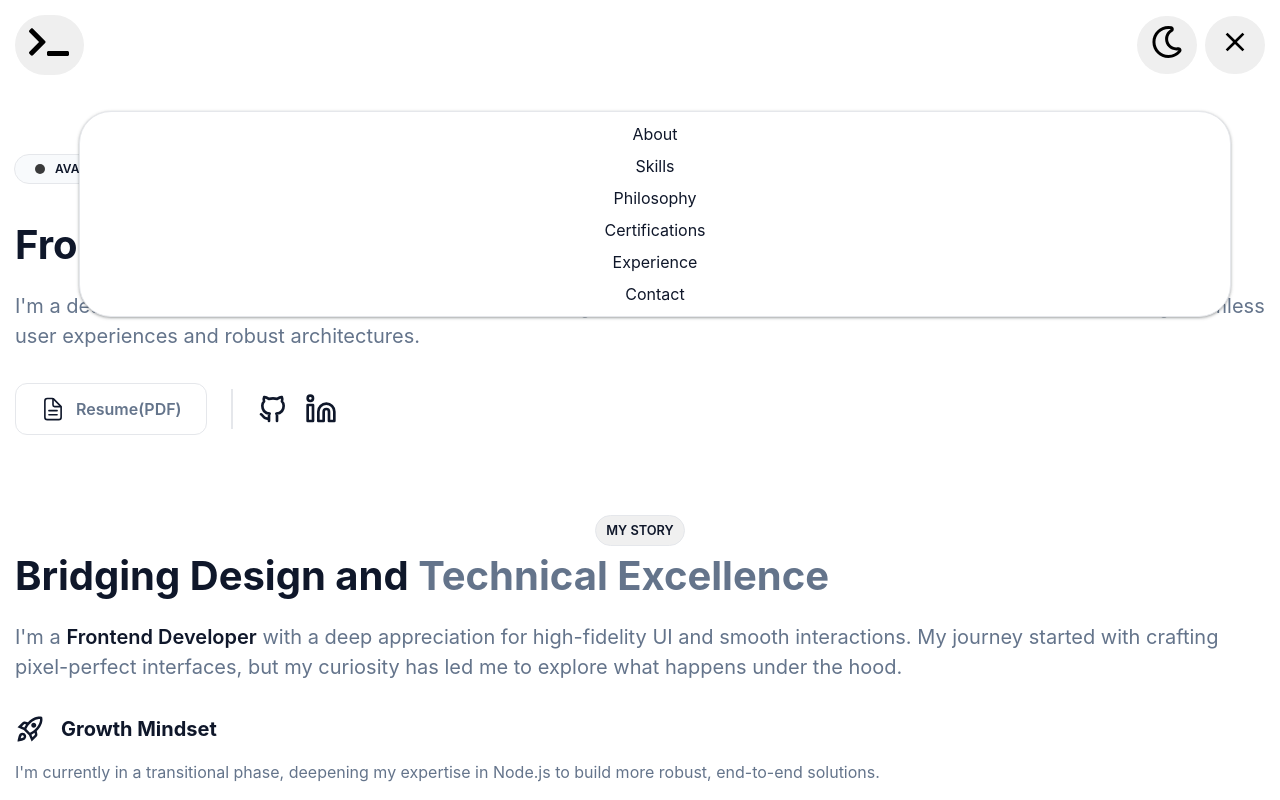
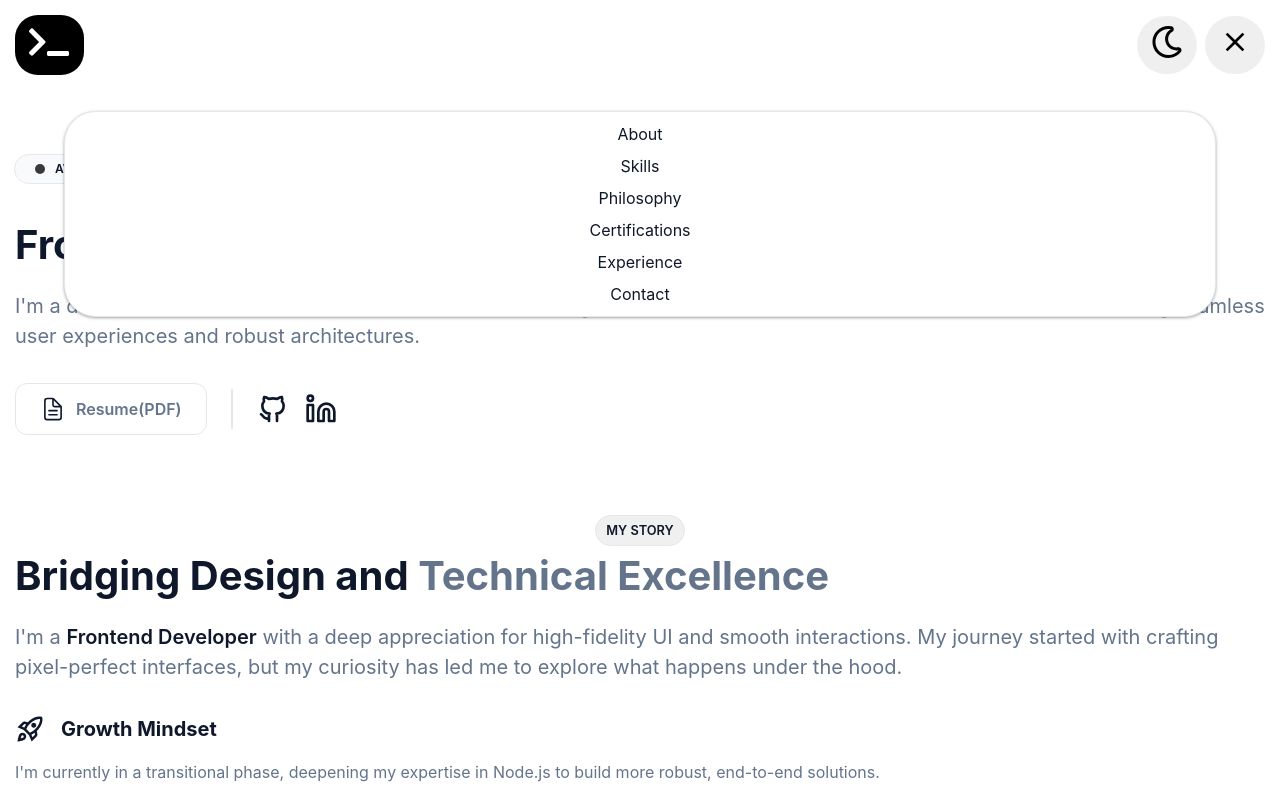
Before and after one commit to onkar-kulkarni-dev/frontend-portfolio, a React (Vite) app in the folder frontend-portfolio/: page / in a window 1280 px wide. Both pictures are taken after a click on the button 1235 px from the left and 45 px from the top of the page. Shown: the top 800 px of the page. Built offline with nearby package versions, Linux system fonts and the light colour scheme.

Commit message:
ui fixes

```diff
--- a/frontend-portfolio/src/components/common/Modal/Modal.module.scss
+++ b/frontend-portfolio/src/components/common/Modal/Modal.module.scss
@@ -1,7 +1,7 @@
 .modalContainer {
     border-radius: 32px;
     position: absolute;
-    left: 0;
+    left: -15px;
     top: 6rem;
     width: 100vw;
     display: flex;
--- a/frontend-portfolio/src/components/common/Navbar/Navbar.module.scss
+++ b/frontend-portfolio/src/components/common/Navbar/Navbar.module.scss
@@ -6,13 +6,18 @@
   height: 2rem;
 }
 
+.logoIcon {
+  color: var(--bg-color);
+}
+
 .logoContainer {
   border: none;
   cursor: pointer;
-  border-radius: 100px;
+  border-radius: 23px;
   padding: 10px;
   height: 3.75rem;
   width: 4.3rem;
+  background: var(--submit-btn-background);
 }
 
 .iconContainer {
@@ -86,7 +91,7 @@
 .navbarShadow {
   box-shadow: var(--box-shadow);
   background: var(--bg-color);
-  border-radius: 12px;
+  border-radius: 36px;
   padding: 10px;
   top: 20px;
 }
--- a/frontend-portfolio/src/components/common/Navbar/Navbar.tsx
+++ b/frontend-portfolio/src/components/common/Navbar/Navbar.tsx
@@ -1,5 +1,5 @@
-import React from "react";
-import styles from './Navbar.module.scss';
+import React, { useEffect, useRef } from "react";
+import styles from "./Navbar.module.scss";
 import ThemeToggle from "../ThemeToggle/ThemeToggle";
 import { IoMdMenu } from "react-icons/io";
 import { MdClose } from "react-icons/md";
@@ -12,29 +12,86 @@ type Props = {};
 const Navbar: React.FC<Props> = () => {
   const [isMenuOpen, setIsMenuOpen] = React.useState(false);
   const showShadow = useNavbarShadow();
+
+  const menuRef = useRef<HTMLUListElement | null>(null);
+
+  useEffect(() => {
+    function handleClickOutside(event: MouseEvent) {
+      if (menuRef.current && !menuRef.current.contains(event.target as Node)) {
+        setIsMenuOpen(false);
+      }
+    }
+
+    if (isMenuOpen) {
+      document.addEventListener("mousedown", handleClickOutside);
+    }
+
+    return () => {
+      document.removeEventListener("mousedown", handleClickOutside);
+    };
+  }, [isMenuOpen]);
+
   const handleMenu = () => {
     setIsMenuOpen(!isMenuOpen);
-  }
-  return <nav className={showShadow ? styles. navbarShadow : styles.header}>
-    {/* Mobile Navbar */}
+  };
+  return (
+    <nav className={showShadow ? styles.navbarShadow : styles.header}>
+      {/* Mobile Navbar */}
       <div>
-        <button className={styles.logoContainer}><FaTerminal className={styles.hamburgerLogo} /></button>
+        <button className={styles.logoContainer}>
+          <FaTerminal className={`${styles.hamburgerLogo} ${styles.logoIcon}`} />
+        </button>
       </div>
       <div className={styles.rightContainer}>
         <ThemeToggle />
-        {isMenuOpen ? <button className={styles.iconContainer} onClick={handleMenu}><MdClose className={styles.hamburgerLogo} /></button> : <button className={styles.iconContainer} onClick={handleMenu}><IoMdMenu className={styles.hamburgerLogo} /></button>}
-        {isMenuOpen && <Modal>
-          <ul className={styles.mobileMenu}>
-            <li><a href="#about" onClick={handleMenu}>About</a></li>
-            <li><a href="#skills" onClick={handleMenu}>Skills</a></li>
-            <li><a href="#philosophy" onClick={handleMenu}>Philosophy</a></li>
-            <li><a href="#certifications" onClick={handleMenu}>Certifications</a></li>
-            <li><a href="#experience" onClick={handleMenu}>Experience</a></li>
-            <li><a href="#contact" onClick={handleMenu}>Contact</a></li>
-          </ul>
-        </Modal>}
+        {isMenuOpen ? (
+          <button className={styles.iconContainer} onClick={handleMenu}>
+            <MdClose className={styles.hamburgerLogo} />
+          </button>
+        ) : (
+          <button className={styles.iconContainer} onClick={handleMenu}>
+            <IoMdMenu className={styles.hamburgerLogo} />
+          </button>
+        )}
+        {isMenuOpen && (
+          <Modal>
+            <ul ref={menuRef} className={styles.mobileMenu}>
+              <li>
+                <a href="#about" onClick={handleMenu}>
+                  About
+                </a>
+              </li>
+              <li>
+                <a href="#skills" onClick={handleMenu}>
+                  Skills
+                </a>
+              </li>
+              <li>
+                <a href="#philosophy" onClick={handleMenu}>
+                  Philosophy
+                </a>
+              </li>
+              <li>
+                <a href="#certifications" onClick={handleMenu}>
+                  Certifications
+                </a>
+              </li>
+              <li>
+                <a href="#experience" onClick={handleMenu}>
+                  Experience
+                </a>
+              </li>
+              <li>
+                <a href="#contact" onClick={handleMenu}>
+                  Contact
+                </a>
+              </li>
+            </ul>
+          </Modal>
+        )}
       </div>
-  </nav>;
+    </nav>
+  );
 };
 
 export default Navbar;
--- a/frontend-portfolio/src/components/sections/Contact/Contact.module.scss
+++ b/frontend-portfolio/src/components/sections/Contact/Contact.module.scss
@@ -97,6 +97,8 @@
   box-shadow: var(--box-shadow);
   max-width: 600px;
   margin: 0 auto;
+  background: var(--bg-secondary);
+  border: 1px solid var(--border-color);
 }
 
 .formGroup{
@@ -118,6 +120,8 @@
   border-radius: 8px;
   font-size: 1rem;
   transition: border-color 0.3s ease;
+  background-color: var(--bg-secondary);
+  color: var(--text-color);
 }
 
 .submitBtn{
--- a/frontend-portfolio/src/styles/_themes.scss
+++ b/frontend-portfolio/src/styles/_themes.scss
@@ -32,34 +32,41 @@
 }
 
 /* Dark theme */
+/* Dark theme */
 [data-theme="dark"] {
-  --bg-color: #000;
-  --bg-secondary: #020617;
+  /* Base surfaces */
+  --bg-color: #020617; // avoid pure black
+  --bg-secondary: #0b1220; // main surface
 
+  /* Text */
   --text-color: #e5e7eb;
   --text-muted: #94a3b8;
 
+  /* Accent */
   --accent-color: #818cf8;
   --accent-hover: #a5b4fc;
 
-  --border-color: #1e293b;
+  /* Borders — increased contrast */
+  --border-color: rgba(148, 163, 184, 0.25);
 
   --green-color: #22c55e;
 
-  --title-background: #222222;
+  --title-background: #111827;
 
   --submit-btn-background: #fff;
 
+  /* Skill pills (good already) */
   --blue-bg: rgba(96, 165, 250, 0.18);
   --blue-text: #93c5fd;
 
-  --orange-bg: rgba(251, 146, 60, 0.18); // #FB923C
+  --orange-bg: rgba(251, 146, 60, 0.18);
   --orange-text: #fdba74;
 
-  --teal-bg: rgba(34, 211, 238, 0.18); // #22D3EE
+  --teal-bg: rgba(34, 211, 238, 0.18);
   --teal-text: #67e8f9;
 
+  /* Elevated shadow for dark UI */
   --box-shadow:
-    rgba(255, 255, 255, 0.08) 0px 1px 2px 0px,
-    rgba(255, 255, 255, 0.05) 0px 1px 3px 1px;
+    rgba(0, 0, 0, 0.6) 0px 4px 12px, rgba(0, 0, 0, 0.4) 0px 2px 6px,
+    rgba(255, 255, 255, 0.04) 0px 0px 0px 1px;
 }
```
